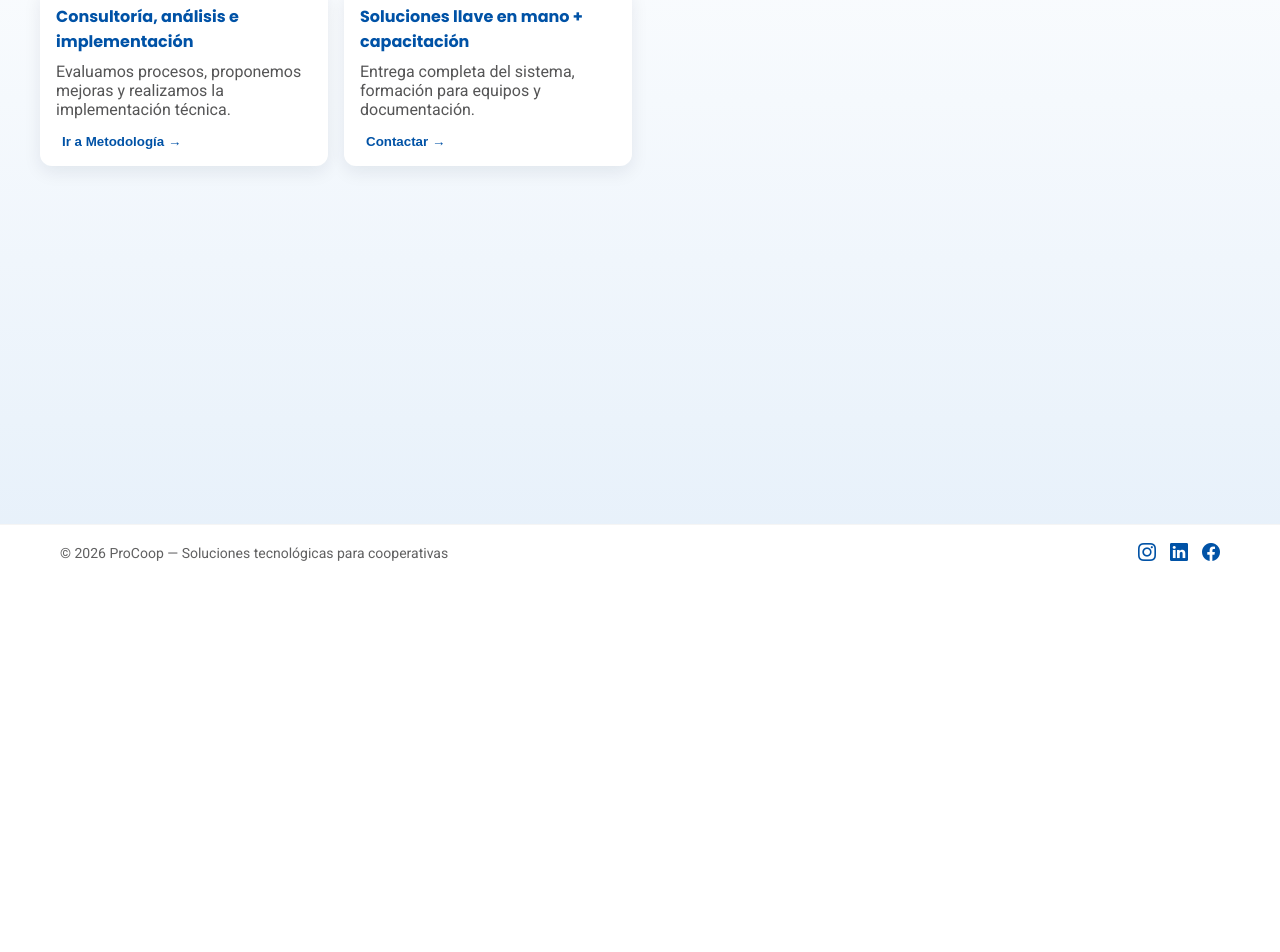
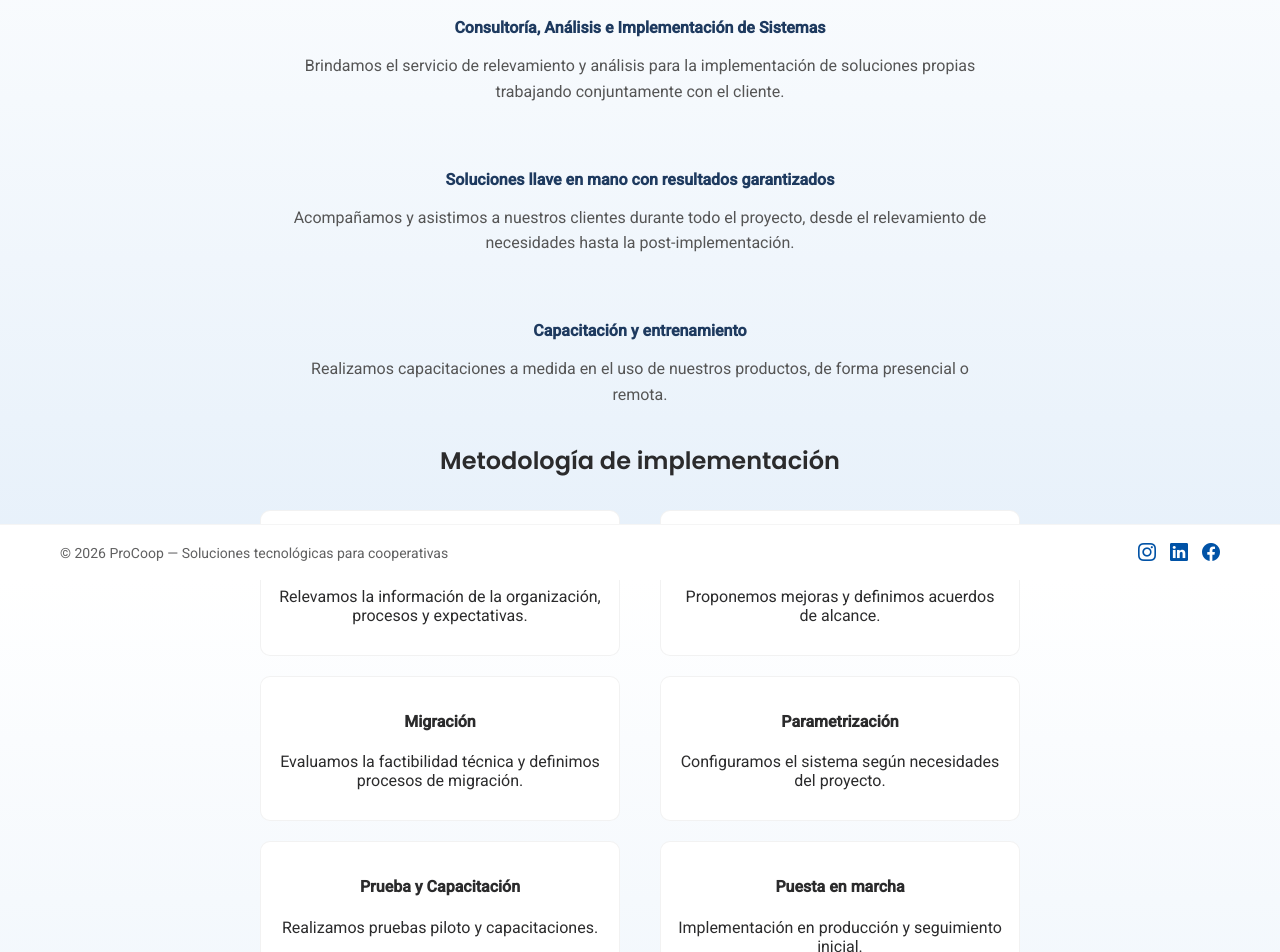
Before and after one commit to morenavic/proyecto_final, an Angular app in the folder front_procoop/: page /servicios in a window 1280 px wide. Shown: the part 220-1172 px from the top of the page. Before the commit the page ends 800 px from the top, so only its background shows below. Built offline with nearby package versions, Linux system fonts and the light colour scheme.

Commit message:
feat(servicios): implementar sección de servicios y metodología con datos dinámicos.

```diff
--- a/front_procoop/src/app/pages/servicios/servicios.html
+++ b/front_procoop/src/app/pages/servicios/servicios.html
@@ -1,22 +1,41 @@
 <main class="main-contenedor">
+
   <!-- ============================
-         5. SERVICIOS
+       SERVICIOS
        ============================ -->
-    <section id="servicios" class="pantalla">
+  <section id="servicios" class="pantalla contenedor-centrado texto-centrado">
     <h2 class="titulo">Servicios</h2>
     <p class="subtitulo">Consultoría, implementación y capacitación</p>
 
-      <div style="margin-top:12px" class="grid">
-        <div class="producto-card">
-          <h4>Consultoría, análisis e implementación</h4>
-          <p>Evaluamos procesos, proponemos mejoras y realizamos la implementación técnica.</p>
-          <button class="btn-link" data-target="metodologia">Ir a Metodología →</button>
+    <div class="servicios-lista">
+
+      @for (servicio of servicios; track servicio.id) {
+    <div class="servicio-item animar" [id]="servicio.id">
+      <h4 class="servicio-titulo">{{ servicio.titulo }}</h4>
+      <p class="servicio-descripcion">{{ servicio.descripcion }}</p>
     </div>
-        <div class="producto-card">
-          <h4>Soluciones llave en mano + capacitación</h4>
-          <p>Entrega completa del sistema, formación para equipos y documentación.</p>
-          <button routerLink="/contacto" class="btn-link" data-target="contacto">Contactar →</button>
-        </div>
+  }
+
     </div>
   </section>
+
+
+  <!-- METODOLOGÍA -->
+<section
+  [id]="metodologia.id"
+  class="pantalla contenedor-centrado texto-centrado"
+>
+  <h2 class="titulo">{{ metodologia.titulo }}</h2>
+
+  <div class="metodologia-columnas">
+    @for (paso of metodologia.pasos; track paso.titulo) {
+      <div class="metodologia-card animar">
+        <h4>{{ paso.titulo }}</h4>
+        <p>{{ paso.descripcion }}</p>
+      </div>
+    }
+  </div>
+
+</section>
+
 </main>
--- a/front_procoop/src/app/pages/servicios/servicios.scss
+++ b/front_procoop/src/app/pages/servicios/servicios.scss
@@ -0,0 +1,115 @@
+/* ============================
+   CONTENEDOR + TEXTO CENTRADO
+   ============================ */
+.contenedor-centrado {
+  max-width: 1000px;
+  margin: 0 auto;
+}
+
+.texto-centrado {
+  text-align: center;
+}
+
+
+/* ============================
+   SERVICIOS
+   ============================ */
+.servicios-lista {
+  margin-top: 24px;
+  display: flex;
+  flex-direction: column;
+  gap: 28px;
+}
+
+.servicio-item {
+  max-width: 700px;
+  margin: 0 auto; // centra cada bloque
+}
+
+.servicio-titulo {
+  font-weight: 600;
+  margin-bottom: 8px;
+  color: #1e3a5f;
+}
+
+.servicio-descripcion {
+  color: #555;
+  line-height: 1.6;
+}
+
+
+/* ============================
+   METODOLOGÍA (cards suaves)
+   ============================ */
+.metodologia-columnas {
+  margin-top: 32px;
+
+  display: grid;
+  grid-template-columns: repeat(2, minmax(260px, 360px));
+  justify-content: center; // centra las columnas
+
+  gap: 20px 40px; // menos ancho entre cards
+}
+
+.metodologia-card {
+  width: 100%;
+  padding: 14px 16px;
+
+  border-radius: 10px;
+  background-color: #ffffff;
+  border: 1px solid rgba(0, 0, 0, 0.05);
+
+  transition: all 0.2s ease;
+}
+
+.metodologia-card:hover {
+  transform: translateY(-2px);
+  border-color: rgba(30, 58, 95, 0.2);
+}
+
+.metodologia-titulo {
+  font-weight: 600;
+  margin-bottom: 8px;
+  color: #1e3a5f;
+}
+
+.metodologia-descripcion {
+  font-size: 14px;
+  color: #555;
+  line-height: 1.5;
+}
+
+
+/* ============================
+   ANIMACIONES SCROLL
+   ============================ */
+.animar {
+  opacity: 0;
+  transform: translateY(20px);
+  animation: fadeInUp 0.6s ease forwards;
+}
+
+/* delay progresivo */
+.animar:nth-child(1) { animation-delay: 0.1s; }
+.animar:nth-child(2) { animation-delay: 0.2s; }
+.animar:nth-child(3) { animation-delay: 0.3s; }
+.animar:nth-child(4) { animation-delay: 0.4s; }
+.animar:nth-child(5) { animation-delay: 0.5s; }
+.animar:nth-child(6) { animation-delay: 0.6s; }
+
+@keyframes fadeInUp {
+  to {
+    opacity: 1;
+    transform: translateY(0);
+  }
+}
+
+
+/* ============================
+   RESPONSIVE
+   ============================ */
+@media (max-width: 768px) {
+  .metodologia-columnas {
+    grid-template-columns: 1fr;
+  }
+}
--- a/front_procoop/src/app/pages/servicios/servicios.ts
+++ b/front_procoop/src/app/pages/servicios/servicios.ts
@@ -1,12 +1,72 @@
 import { Component } from '@angular/core';
-import { RouterLink } from "@angular/router";
 
 @Component({
   selector: 'app-servicios',
-  imports: [RouterLink],
+  standalone: true,
+  imports: [],
   templateUrl: './servicios.html',
   styleUrl: './servicios.scss',
 })
 export class Servicios {
+  // ============================
+  // SERVICIOS
+  // ============================
+  servicios = [
+    {
+      id: 'consultoria',
+      titulo: 'Consultoría, Análisis e Implementación de Sistemas',
+      descripcion:
+        'Brindamos el servicio de relevamiento y análisis para la implementación de soluciones propias trabajando conjuntamente con el cliente.',
+    },
+    {
+      id: 'soluciones',
+      titulo: 'Soluciones llave en mano con resultados garantizados',
+      descripcion:
+        'Acompañamos y asistimos a nuestros clientes durante todo el proyecto, desde el relevamiento de necesidades hasta la post-implementación.',
+    },
+    {
+      id: 'capacitacion',
+      titulo: 'Capacitación y entrenamiento',
+      descripcion:
+        'Realizamos capacitaciones a medida en el uso de nuestros productos, de forma presencial o remota.',
+    },
+  ];
 
+  // ============================
+  // METODOLOGÍA
+  // ============================
+  metodologia = {
+    id: 'metodologia',
+    titulo: 'Metodología de implementación',
+    pasos: [
+      {
+        titulo: 'Análisis',
+        descripcion: 'Relevamos la información de la organización, procesos y expectativas.',
+      },
+      {
+        titulo: 'Definición',
+        descripcion: 'Proponemos mejoras y definimos acuerdos de alcance.',
+      },
+      {
+        titulo: 'Migración',
+        descripcion: 'Evaluamos la factibilidad técnica y definimos procesos de migración.',
+      },
+      {
+        titulo: 'Parametrización',
+        descripcion: 'Configuramos el sistema según necesidades del proyecto.',
+      },
+      {
+        titulo: 'Prueba y Capacitación',
+        descripcion: 'Realizamos pruebas piloto y capacitaciones.',
+      },
+      {
+        titulo: 'Puesta en marcha',
+        descripcion: 'Implementación en producción y seguimiento inicial.',
+      },
+      {
+        titulo: 'Acompañamiento',
+        descripcion: 'Soporte continuo en procesos y adaptación.',
+      },
+    ],
+  };
 }
```
Lines whose indentation alone changed are shown as unchanged.
